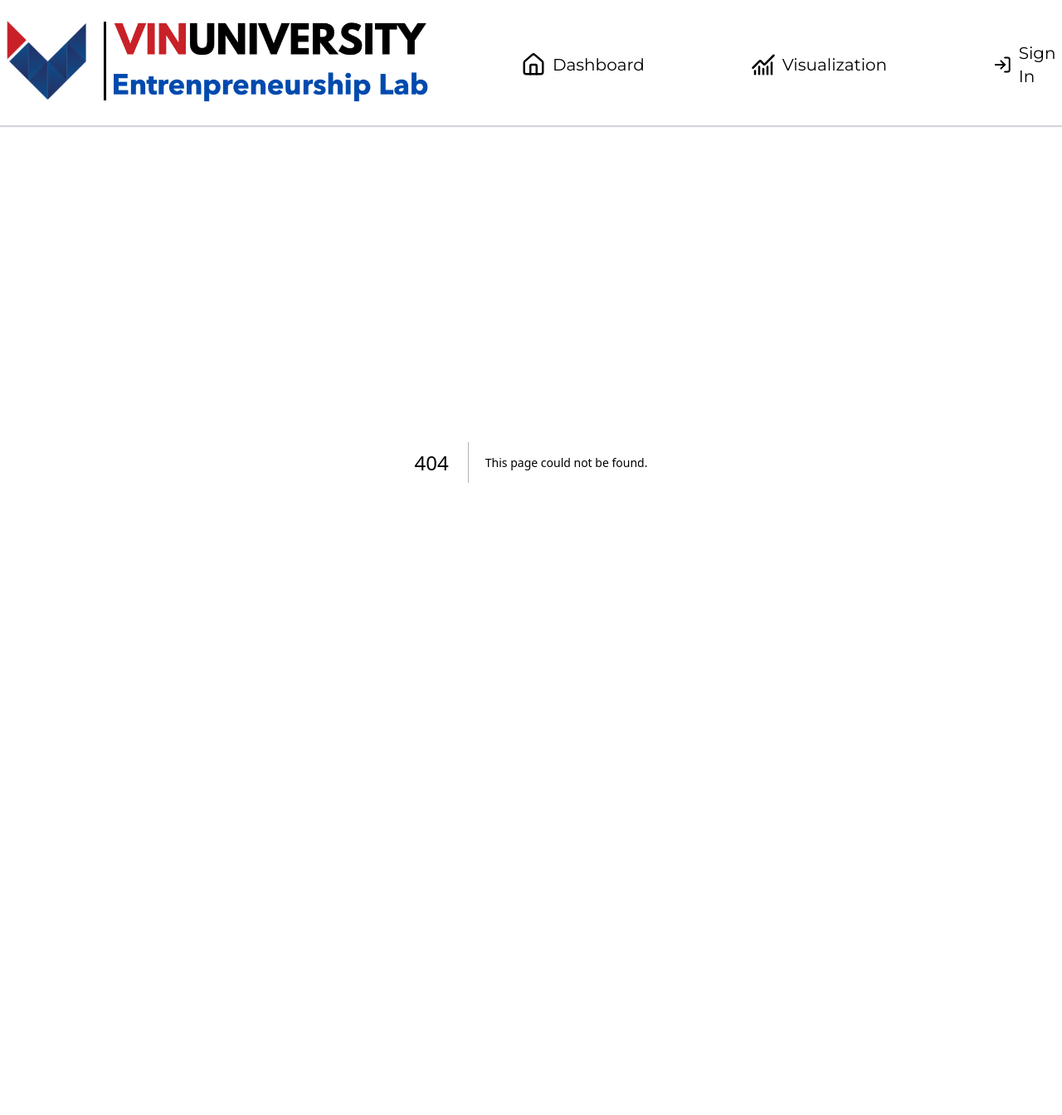
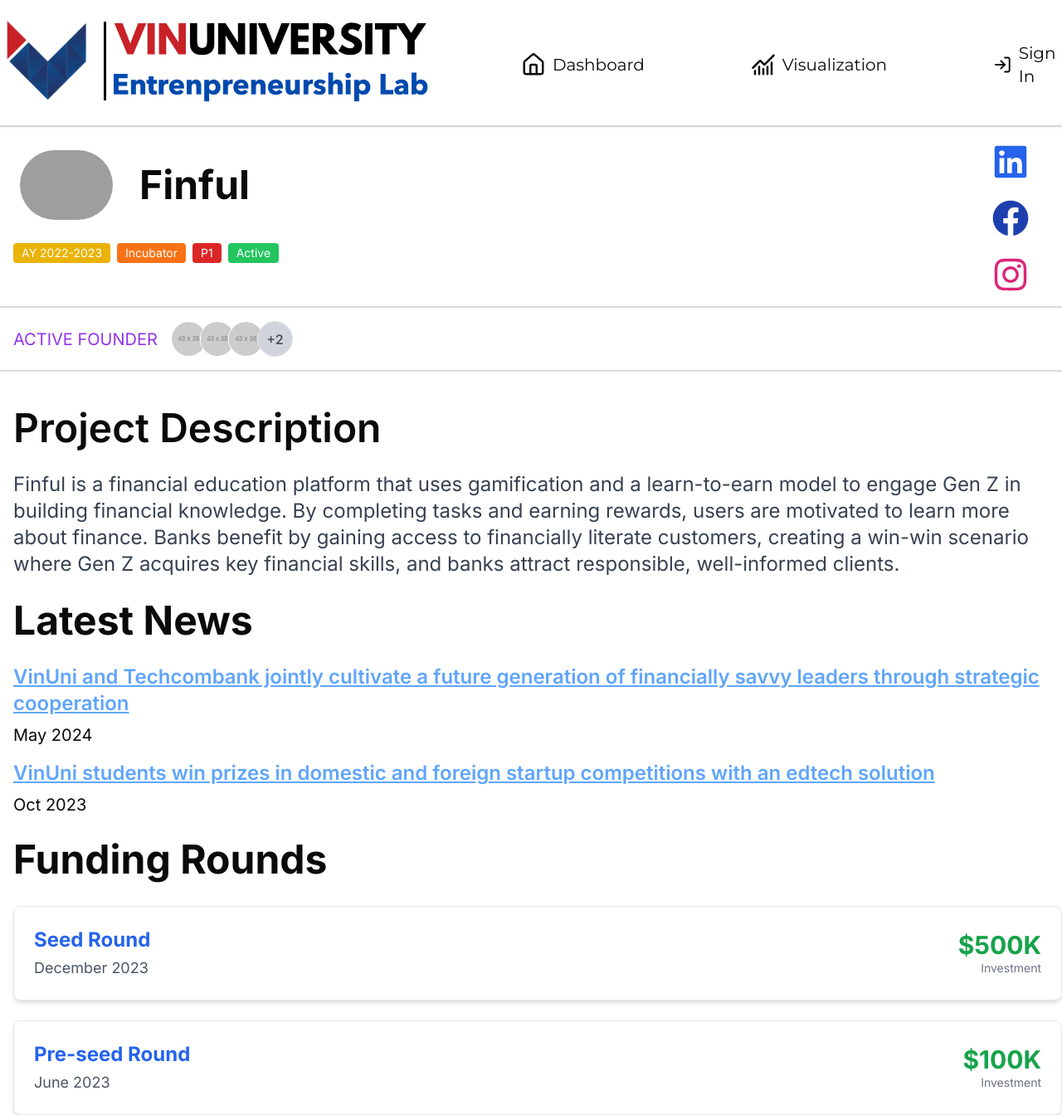
Before and after one commit to Autopilot7/Startup-visualization, a Next.js app: page /startupinfo in a window 1280 px wide. Before the commit this address had no page. Shown: the whole page at 83% size. Before the commit the page ends 957 px from the top, so only its background shows below. Built offline with nearby package versions, Linux system fonts and the light colour scheme; grey boxes are pictures that could not be loaded; a web font is replaced by a local one.

Commit message:
Add the static page of the startup information for each startup card

```diff
--- /dev/null
+++ b/src/app/startupinfo/page.tsx
@@ -0,0 +1,18 @@
+"use client";
+import { StartupInfo } from "@/components/Startupinfo";
+import Title from "@/components/Title";  // Import Title component nếu cần thiết
+import { Button } from "@/components/ui/button";
+import { DropdownMenu, DropdownMenuContent, DropdownMenuItem, DropdownMenuTrigger } from "@radix-ui/react-dropdown-menu";
+import { ChevronDown } from "lucide-react";
+import FilterBar from "@/components/dashboard/FilterBar"
+
+
+export default function Startupinfo() {
+  return (
+    <div className="center">
+        <div className=" flex flex-row justify-center">
+            <StartupInfo/> {/* Truyền type là "create" */}
+        </div>
+    </div>
+  )
+}
--- /dev/null
+++ b/src/components/Startupinfo.tsx
@@ -0,0 +1,114 @@
+'use client'
+import React from 'react';
+import { FaLinkedin, FaFacebook, FaInstagram } from 'react-icons/fa';
+
+export const StartupInfo: React.FC = () => {
+    return (
+        <div className="w-full h-full bg-white space-y">
+            <div className='flex'>
+                <div>
+                    <div className='flex flex-col gap-y-2' >
+                        <div className="w-[70rem] bg-white rounded-2xl p-6 flex gap-x-8 mb-1">
+                            <img src="https://static.ybox.vn/2023/5/3/1683723223801-336640751_761918645261000_7516888285445287067_n.jpg"
+                                className="w-[7rem] rounded-full left-1"
+                                alt="" />
+                            <h1 className="text-5xl font-bold flex-1 self-center">Finful</h1>
+                        </div>
+                    </div>
+                    <div className="ml-4 flex items-center mb-4">
+                        <span className="bg-yellow-500 text-white text-sm mr-2 px-2.5 py-0.5 rounded">AY 2022-2023</span>
+                        <span className="bg-orange-500 text-white text-sm mr-2 px-2.5 py-0.5 rounded">Incubator</span>
+                        <span className="bg-red-600 text-white text-sm mr-2 px-2.5 py-0.5 rounded">P1</span>
+                        <span className="bg-green-500 text-white text-sm mr-2 px-2.5 py-0.5 rounded">Active</span>
+                    </div>
+                </div>
+
+                <div className="mt-4 flex flex-col items-center gap-6 ml-auto mr-10">
+                    <FaLinkedin size={44} className="text-blue-600 cursor-pointer" />
+                    <FaFacebook size={44} className="text-blue-800 cursor-pointer" />
+                    <FaInstagram size={44} className="text-pink-600 cursor-pointer" />
+                </div>
+            </div>
+
+            <div className="w-full flex justify-center my-4">
+                <div style={{width: '160rem', height: '2px', backgroundColor: '#DBDBDB'}}></div>
+            </div>
+
+            <div className='flex items-center'>
+                <h1 className = 'text-xl ml-4 font text-purple-600'>ACTIVE FOUNDER</h1>
+                <div className="flex items-center ml-4 relative"></div>
+                    <img className="w-[42.76px] h-[42.76px] rounded-full border border-white" src="https://via.placeholder.com/43x38" />
+                    <img className="w-[42.76px] h-[42.76px] rounded-full border border-white -ml-2" src="https://via.placeholder.com/43x38" />
+                    <img className="w-[42.76px] h-[42.76px] rounded-full border border-white -ml-2" src="https://via.placeholder.com/43x38" />
+                    <div className="w-[42.76px] h-[42.76px] rounded-full border bg-gray-300 -ml-2 flex justify-center items-center text-gray-600 font-semibold">
+                        +2
+                    </div>
+            </div>
+
+            <div className="w-full flex justify-center my-4">
+                <div style={{width: '160rem', height: '2px', backgroundColor: '#DBDBDB'}}></div>
+            </div>
+
+            <div className="flex flex-col ml-4">
+                <div>
+                    <h2 className="text-5xl font-semibold mt-7 mb-7">Project Description</h2>
+                    <p className="text-gray-700 text-2xl ">
+                    Finful is a financial education platform that uses gamification and a learn-to-earn model to engage Gen Z in building financial knowledge. By completing tasks and earning rewards, users are motivated to learn more about finance. Banks benefit by gaining access to financially literate customers, creating a win-win scenario where Gen Z acquires key financial skills, and banks attract responsible, well-informed clients.
+                    </p>
+                </div>
+
+                <div>
+                    <h2 className="text-5xl font-bold mt-7 mb-7">Latest News</h2>
+                    <ul className="space-y-4">
+                        <li>
+                            <a href="https://vinuni.edu.vn/vinuni-and-techcombank-jointly-cultivate-a-future-generation-of-financially-savvy-leaders-through-strategic-cooperation/"
+                               className="text-blue-400 underline text-2xl font-semibold">
+                                VinUni and Techcombank jointly cultivate a future generation of financially savvy leaders through strategic cooperation
+                            </a>
+                            <p className="text-xl mt-2">May 2024</p>
+                        </li>
+                        <li>
+                            <a href="https://vinuni.edu.vn/vinuni-students-win-prizes-in-domestic-and-foreign-startup-competitions-with-the-desire-to-improve-understanding-of-personal-finance-for-young-vietnamese-people/"
+                               className="text-blue-400 underline text-2xl font-semibold">
+                                VinUni students win prizes in domestic and foreign startup competitions with an edtech solution
+                            </a>
+                            <p className="text-xl mt-2">Oct 2023</p>
+                        </li>
+                    </ul>
+                </div>
+
+                <div>
+                    <h2 className="text-5xl font-bold mt-7 mb-8">Funding Rounds</h2>
+                    <div className="space-y-6">
+                        <div className="bg-white p-6 rounded-lg shadow-md border border-gray-200">
+                            <div className="flex justify-between items-center">
+                                <div>
+                                    <h3 className="text-2xl font-bold text-blue-600">Seed Round</h3>
+                                    <p className="text-gray-600 text-lg mt-1">December 2023</p>
+                                </div>
+                                <div className="text-right">
+                                    <span className="text-3xl font-bold text-green-600">$500K</span>
+                                    <p className="text-sm text-gray-500">Investment</p>
+                                </div>
+                            </div>
+                        </div>
+
+                        <div className="bg-white p-6 rounded-lg shadow-md border border-gray-200">
+                            <div className="flex justify-between items-center">
+                                <div>
+                                    <h3 className="text-2xl font-bold text-blue-600">Pre-seed Round</h3>
+                                    <p className="text-gray-600 text-lg mt-1">June 2023</p>
+                                </div>
+                                <div className="text-right">
+                                    <span className="text-3xl font-bold text-green-600">$100K</span>
+                                    <p className="text-sm text-gray-500">Investment</p>
+                                </div>
+                            </div>
+                        </div>
+                    </div>
+                </div>
+            </div>
+        </div>
+
+    );
+}
--- a/src/components/dashboard/StartupCard.tsx
+++ b/src/components/dashboard/StartupCard.tsx
@@ -40,14 +40,14 @@
   launch_date,
 }: StartupCardProps) {
   return (
-    <div className="flex w-auto gap-4 rounded-2xl border border-slate-400 bg-white p-2 md:flex-row md:items-center md:p-4">
+    <a href="./startupinfo" className="block w-full">
+      <button className="flex w-full gap-4 rounded-2xl border border-slate-400 bg-white p-2 hover:bg-gray-50 transition-colors duration-200 md:flex-row md:items-center md:p-4">
       <Image
         src={logo}
         width={100}
         height={100}
         className="max-md:mx-auto h-20 w-20 object-cover rounded-full md:mx-0 md:h-24 md:w-24"
-        alt={`${name} Logo`}
-      />
+        alt={`${name} Logo`} />
       <div className="space-y-2 text-left max-md:space-y-2">
         <div className="flex md:flex-row">
           <div className="flex flex-wrap items-center space-x-3">
@@ -67,6 +67,7 @@
           <Badge type="status" value={status} />
         </div>
       </div>
-    </div>
+    </button>
+    </a>
   );
 }
```
